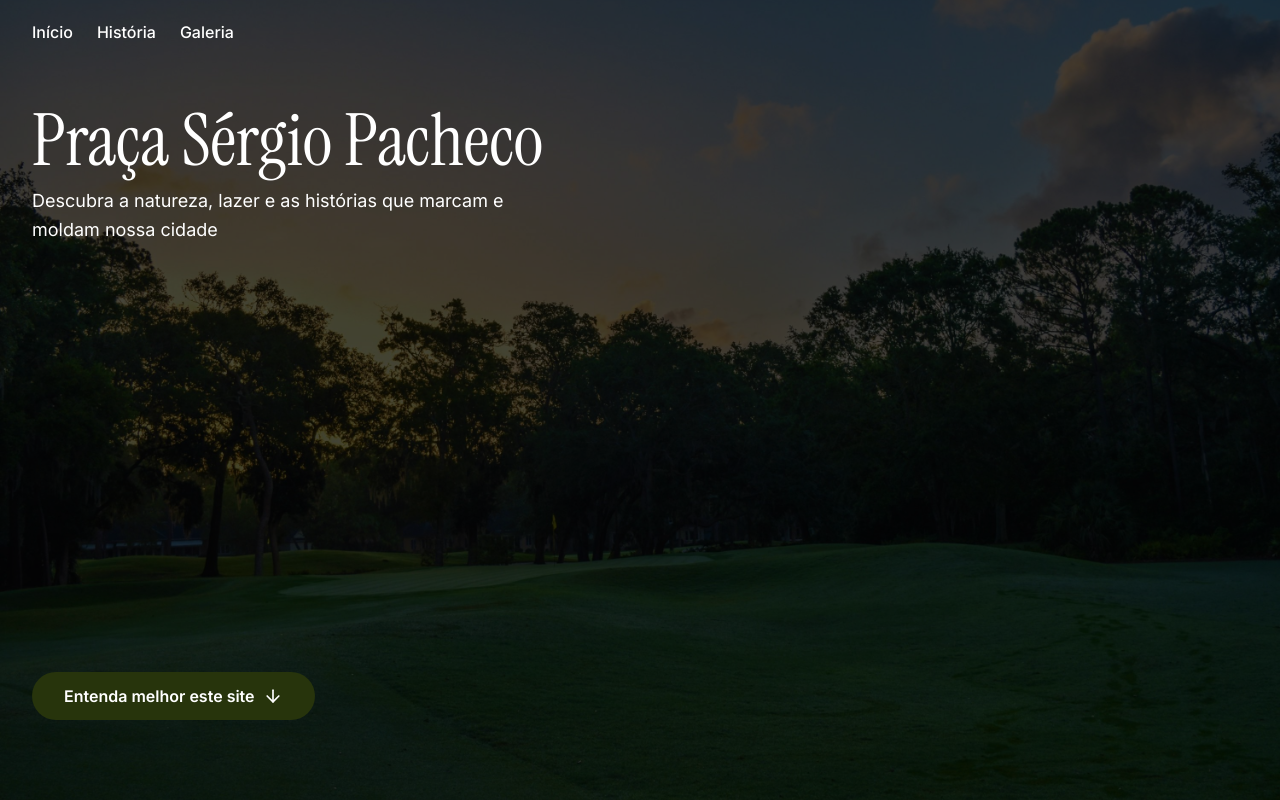
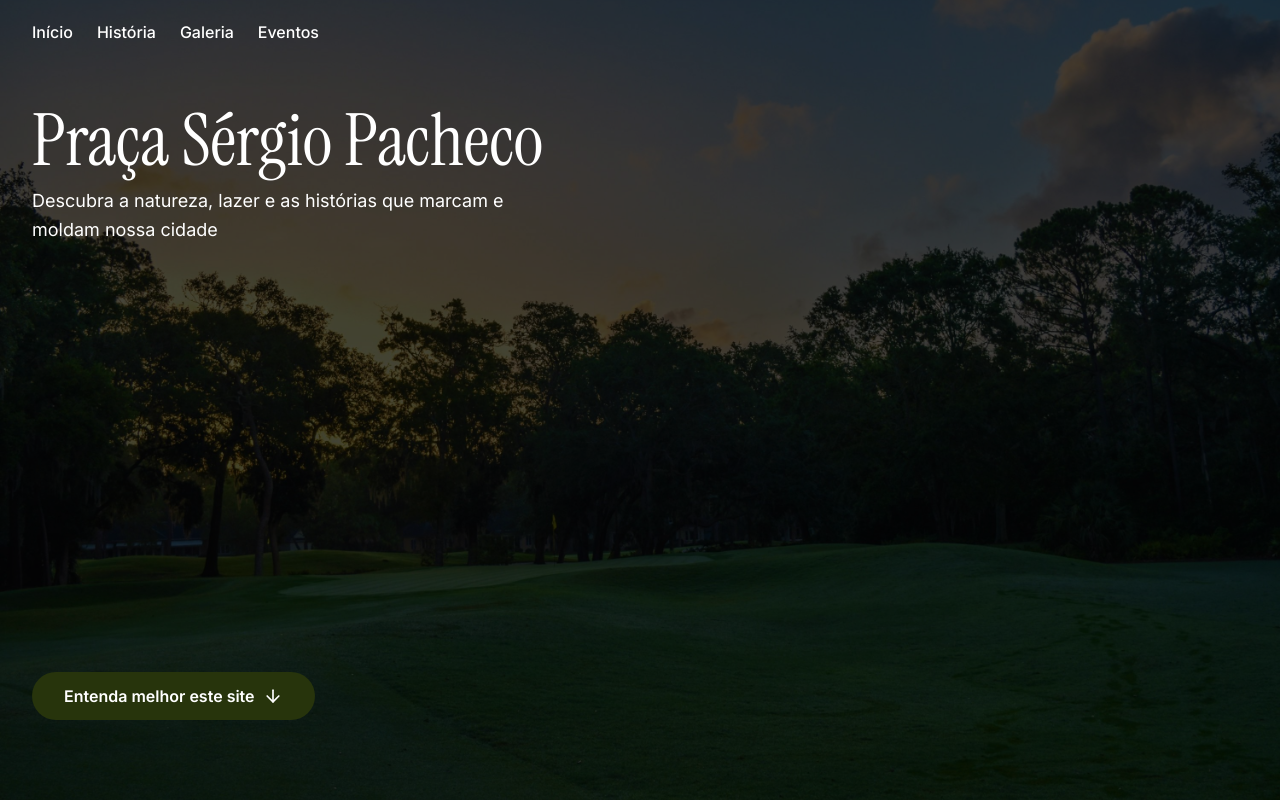
Before and after one commit to viniciuseugenio/praca-sergio-pacheco, a React (Vite) app: page / in a window 1280 px wide. Shown: the top 800 px of the page. Built offline with nearby package versions, Linux system fonts and the light colour scheme.

Commit message:
feat(navbar): add link to "eventos" section

```diff
--- a/src/components/IncomingEvents.tsx
+++ b/src/components/IncomingEvents.tsx
@@ -42,13 +42,13 @@ const IncomingEvents: React.FC = () => {
   ];
 
   return (
-    <SectionContainer className="mt-16">
+    <SectionContainer className="pt-24" id="eventos">
       <SectionTitle
         title="Próximos eventos"
         description="Descubra as atividades e eventos especiais que acontecem na praça."
       />
 
-      <div className="mt-8 grid grid-cols-1 sm:grid-cols-2 gap-6">
+      <div className="mt-8 grid grid-cols-1 gap-6 sm:grid-cols-2">
         {events.map((event, idx) => (
           <EventCard key={idx} idx={idx} {...event}>
             {event.description}
--- a/src/components/Navbar.tsx
+++ b/src/components/Navbar.tsx
@@ -112,6 +112,11 @@ const Navbar: React.FC = () => {
               to="/#gallery"
               isPastHero={isPastHero}
             />
+            <DesktopLink
+              label="Eventos"
+              to="/#eventos"
+              isPastHero={isPastHero}
+            />
           </div>
 
           {/* Mobile Menu Button */}
@@ -171,6 +176,12 @@ const Navbar: React.FC = () => {
                   isPastHero={isPastHero}
                   label="Galeria"
                 />
+                <MobileLink
+                  to="/#eventos"
+                  closeMobileMenu={closeMobileMenu}
+                  isPastHero={isPastHero}
+                  label="Eventos"
+                />
               </div>
             </motion.div>
           )}
```
